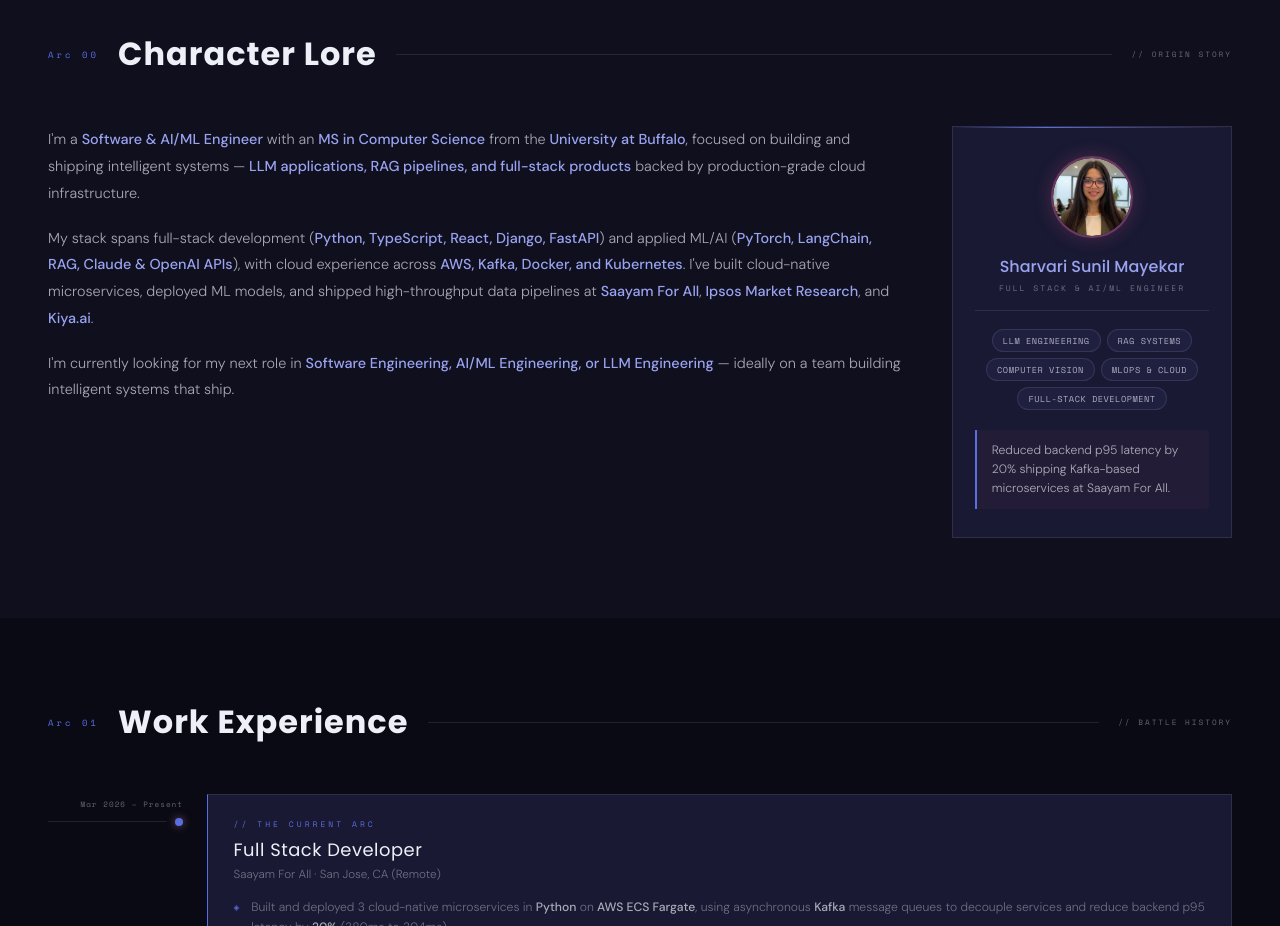
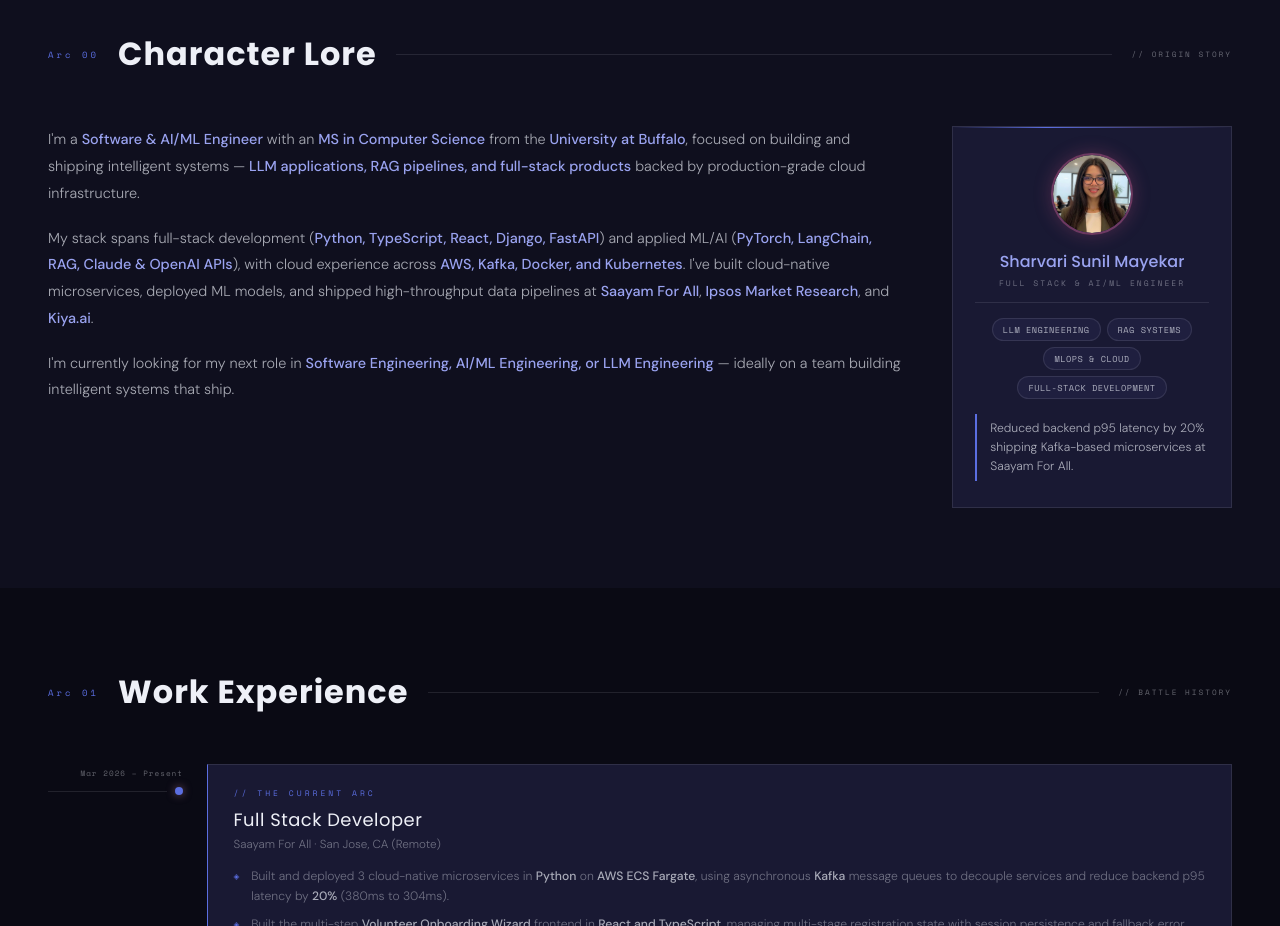
Before and after one commit to piercetheshar/Portfolio, a website: page index.html in a window 1280 px wide. Shown: the part 920-1846 px from the top of the page. Drawn offline with nearby package versions, Linux system fonts and the light colour scheme.

Commit message:
Refine char-card visual balance, transparent highlight, and 2x2 tag layout

```diff
--- a/index.html
+++ b/index.html
@@ -528,7 +528,7 @@
     .char-card {
       background: var(--card);
       border: 1px solid var(--border);
-      padding: 1.8rem 1.4rem;
+      padding: 1.6rem 1.35rem;
       position: relative;
     }
 
@@ -549,7 +549,7 @@
       background: linear-gradient(135deg, var(--plum-dim), var(--rose-dim));
       border: 2px solid rgba(224, 92, 138, 0.4);
       box-shadow: 0 0 18px rgba(224, 92, 138, 0.25);
-      margin: 0 auto 1rem;
+      margin: 0 auto 0.85rem;
       display: flex;
       align-items: center;
       justify-content: center;
@@ -583,13 +583,13 @@
       color: var(--muted);
       text-transform: uppercase;
       text-align: center;
-      margin-bottom: 1rem;
+      margin-bottom: 0.85rem;
     }
 
     .char-divider {
       height: 1px;
       background: var(--border);
-      margin: 0.9rem 0 1.1rem;
+      margin: 0.85rem 0 0.9rem;
     }
 
     .char-tags {
@@ -597,7 +597,7 @@
       flex-wrap: wrap;
       gap: 6px;
       justify-content: center;
-      margin-bottom: 1.25rem;
+      margin-bottom: 0.95rem;
     }
 
     .char-tag {
@@ -625,10 +625,9 @@
       font-size: 0.76rem;
       line-height: 1.55;
       color: var(--softer);
-      background: rgba(224, 92, 138, 0.05);
+      background: transparent;
       border-left: 2px solid var(--rose);
-      padding: 0.7rem 0.9rem;
-      border-radius: 0 4px 4px 0;
+      padding: 0.35rem 0 0.35rem 0.85rem;
     }
 
     /* ── TIMELINE ── */
@@ -1673,7 +1672,6 @@
         <div class="char-tags">
           <span class="char-tag glow-trigger">LLM Engineering</span>
           <span class="char-tag glow-trigger">RAG Systems</span>
-          <span class="char-tag glow-trigger">Computer Vision</span>
           <span class="char-tag glow-trigger">MLOps & Cloud</span>
           <span class="char-tag glow-trigger">Full-Stack Development</span>
         </div>
```
Also changed, not shown: portfolio_mockup.html (+7 -9 lines), sharvari_portfolio.html (+7 -9 lines).
